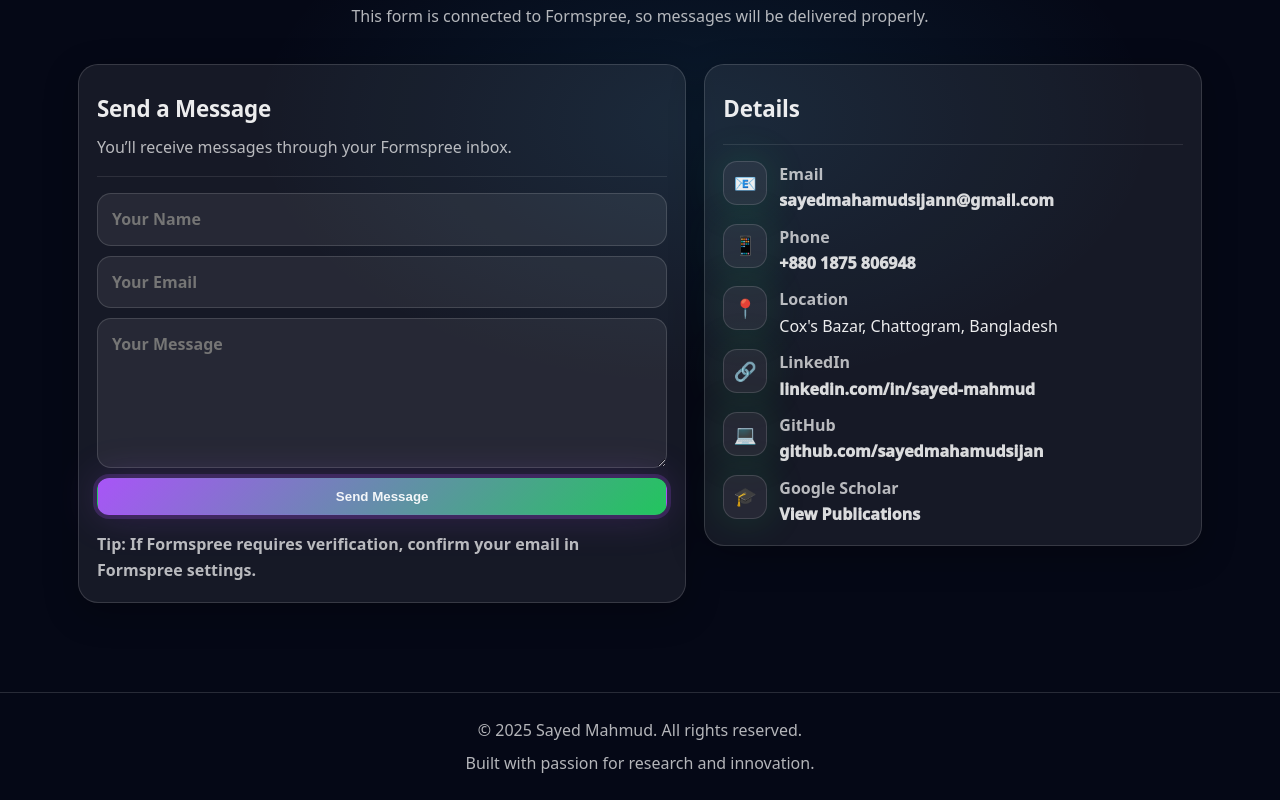
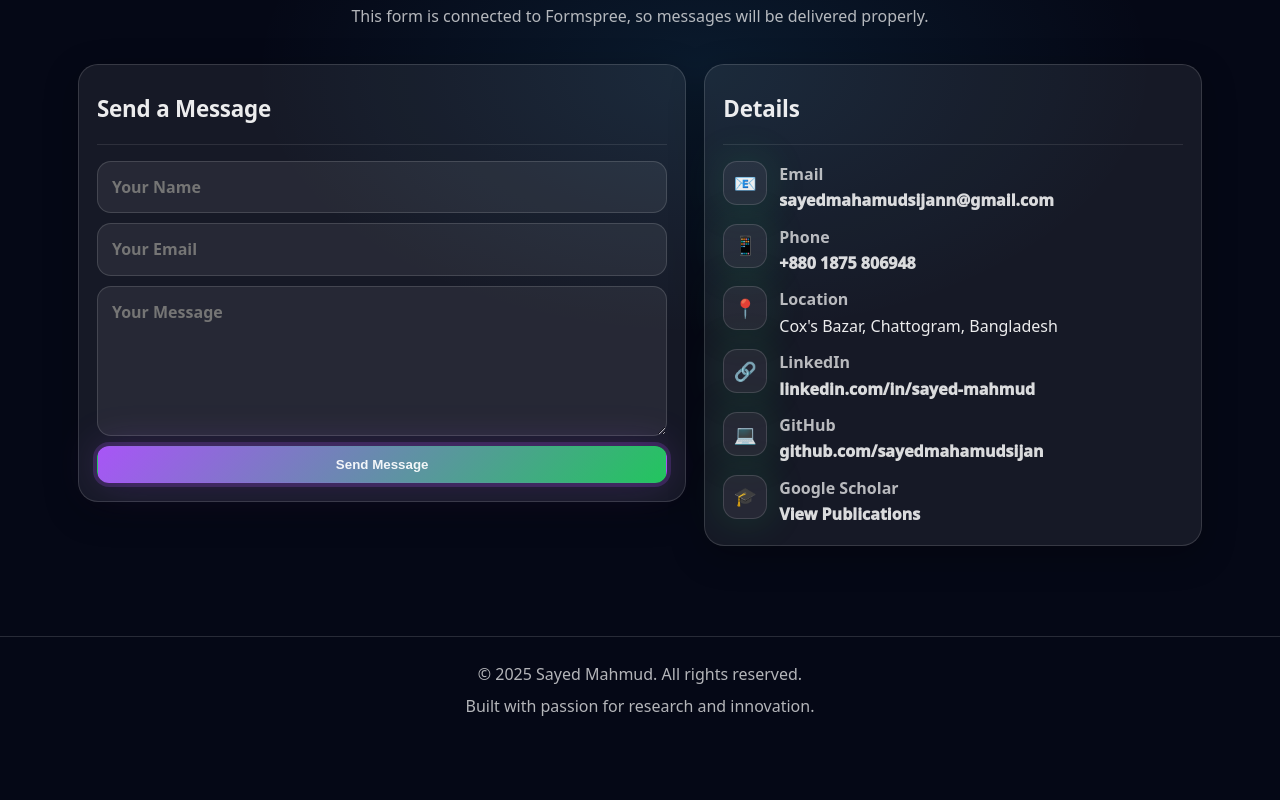
Before and after one commit to sayedmahamudsijan/Sayed_Mahamud_Protfolio, a plain HTML site: page index.html in a window 1280 px wide. Shown: the part 7666-8466 px from the top of the page. After the commit the page ends 8410 px from the top, so only its background shows below. Drawn offline with Linux system fonts and the light colour scheme.

Commit message:
Update index.html

```diff
--- a/index.html
+++ b/index.html
@@ -1238,7 +1238,6 @@
       <div class="contact">
         <div class="card">
           <h3>Send a Message</h3>
-          <p class="muted" style="margin-top:6px;">You’ll receive messages through your Formspree inbox.</p>
           <div class="divider"></div>
 
           <form id="contactForm" action="https://formspree.io/f/mbdjnzjl" method="POST">
@@ -1252,7 +1251,6 @@
             <button class="btn btn-primary" type="submit">Send Message</button>
             <div class="status ok" id="okMsg">✅ Message sent successfully. Thank you!</div>
             <div class="status err" id="errMsg">❌ Something went wrong. Please try again.</div>
-            <div class="form-note">Tip: If Formspree requires verification, confirm your email in Formspree settings.</div>
           </form>
         </div>
 
```
